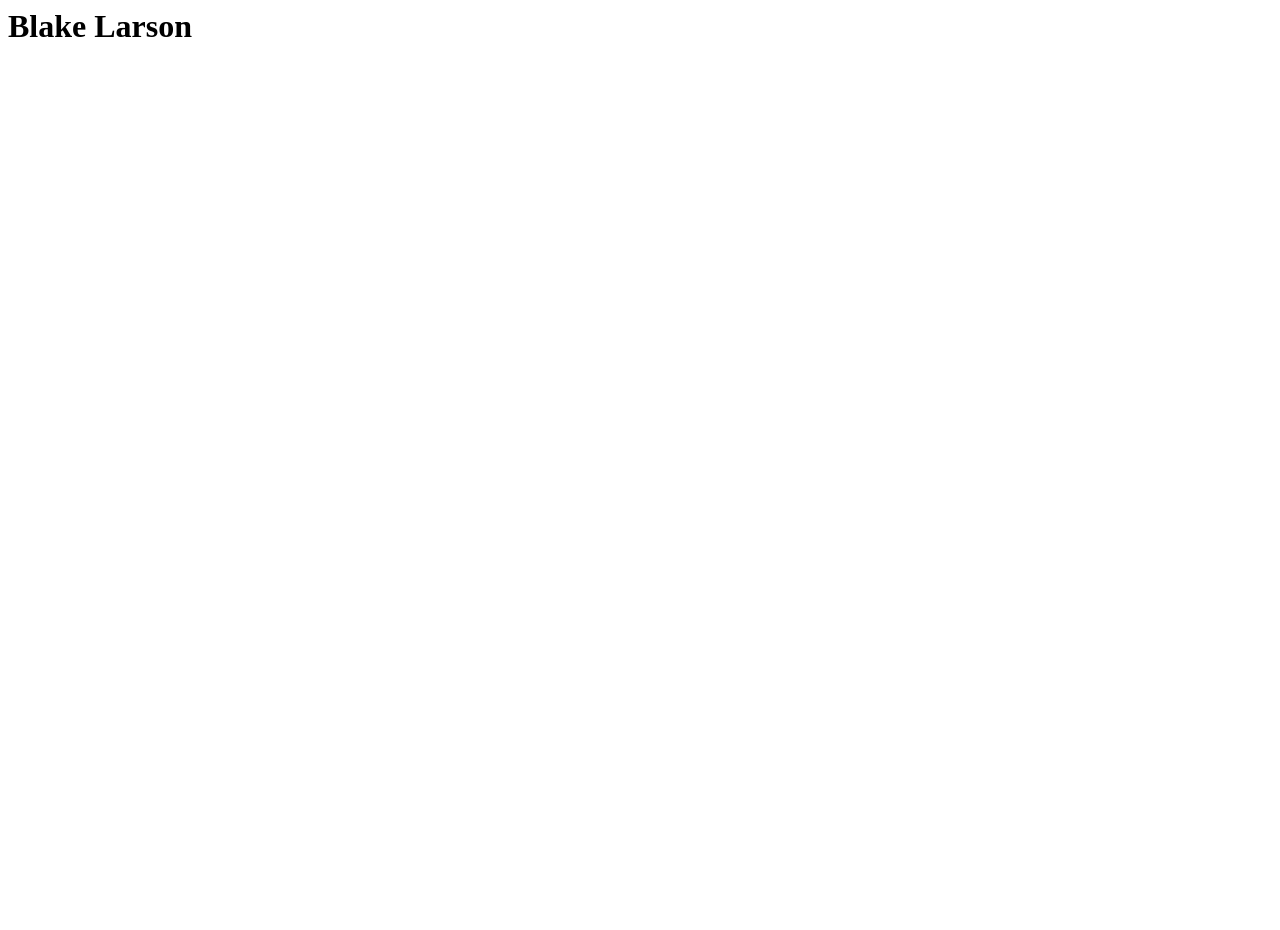
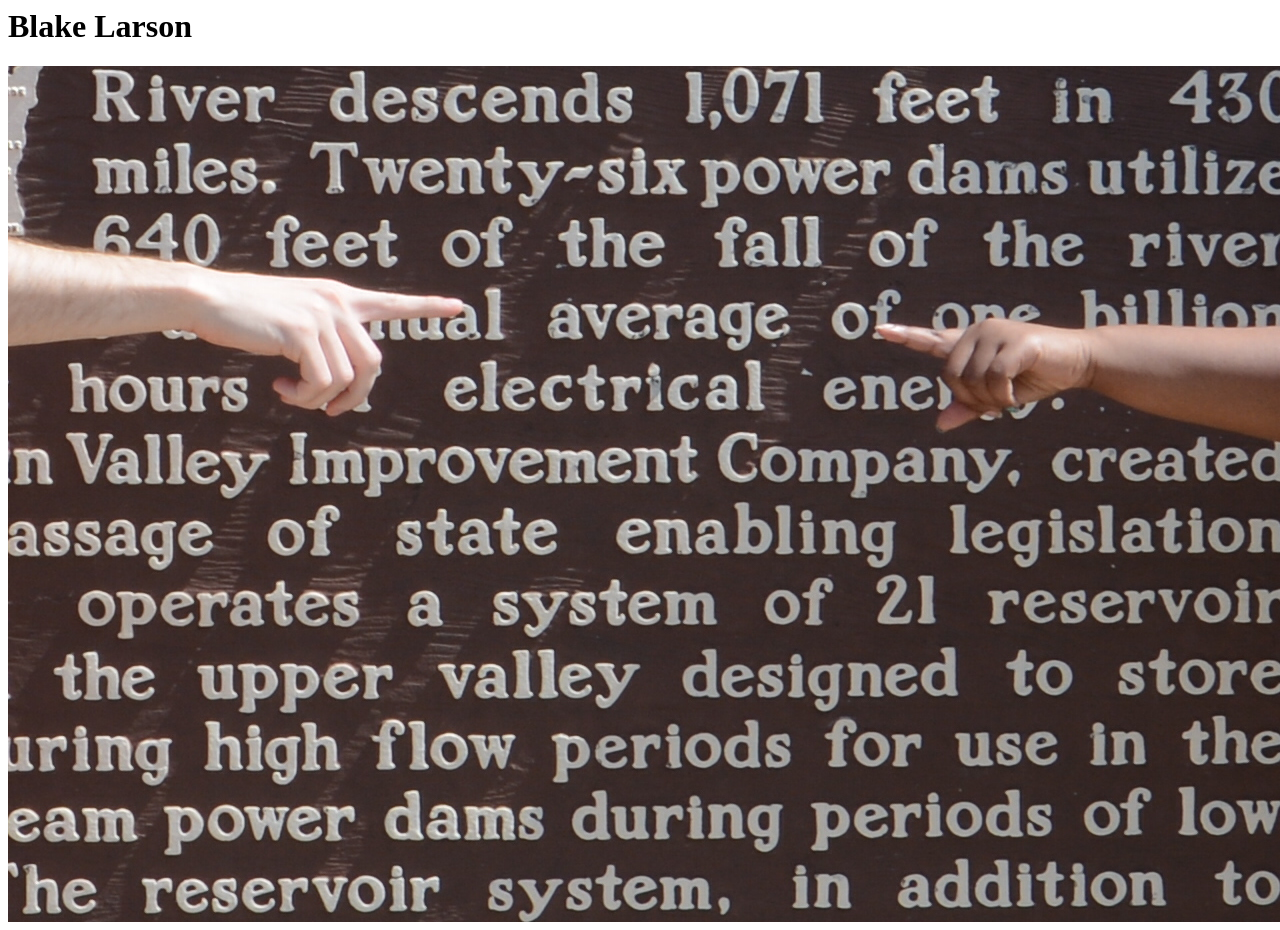
Before and after one commit to blakeflarson/blakeflarson.github.io, a plain HTML site: page index.html in a window 1280 px wide. Before the commit the page ends 800 px from the top, so only its background shows below. Drawn offline with Linux system fonts and the light colour scheme.

Commit message:
add image

```diff
--- a/index.html
+++ b/index.html
@@ -1 +1,2 @@
 <h1>Blake Larson</h1>
+<img src="img/average.jpg">
```
Also changed, not shown: img/average.JPG (added).
